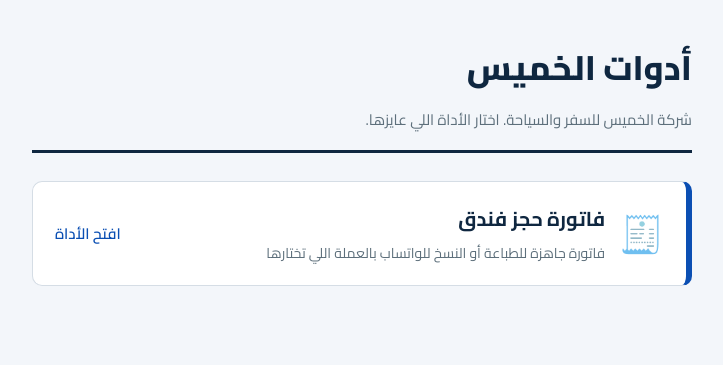
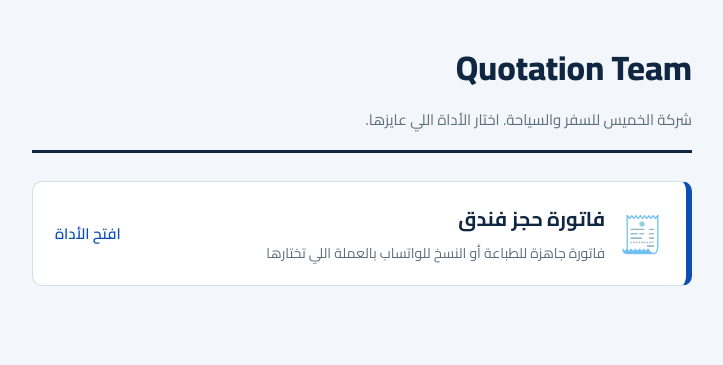
Before and after one commit to fadyna3em/Voucher-invoice, a plain HTML site: page index.html in a window 1280 px wide. Shown: the whole page, without its empty margins (278-1001 px from the left). Drawn offline with Linux system fonts and the light colour scheme.

Commit message:
Add files via upload

```diff
--- a/index.html
+++ b/index.html
@@ -3,7 +3,7 @@
 <head>
 <meta charset="UTF-8">
 <meta name="viewport" content="width=device-width, initial-scale=1">
-<title>أدوات الخميس</title>
+<title>Quotation Team</title>
 <link rel="preconnect" href="https://fonts.googleapis.com">
 <link href="https://fonts.googleapis.com/css2?family=Cairo:wght@400;600;700;800&display=swap" rel="stylesheet">
 <style>
@@ -26,7 +26,7 @@
 </head>
 <body>
 <div class="wrap">
-  <h1>أدوات الخميس</h1>
+  <h1>Quotation Team</h1>
   <p class="sub">شركة الخميس للسفر والسياحة. اختار الأداة اللي عايزها.</p>
   <hr>
 
```
